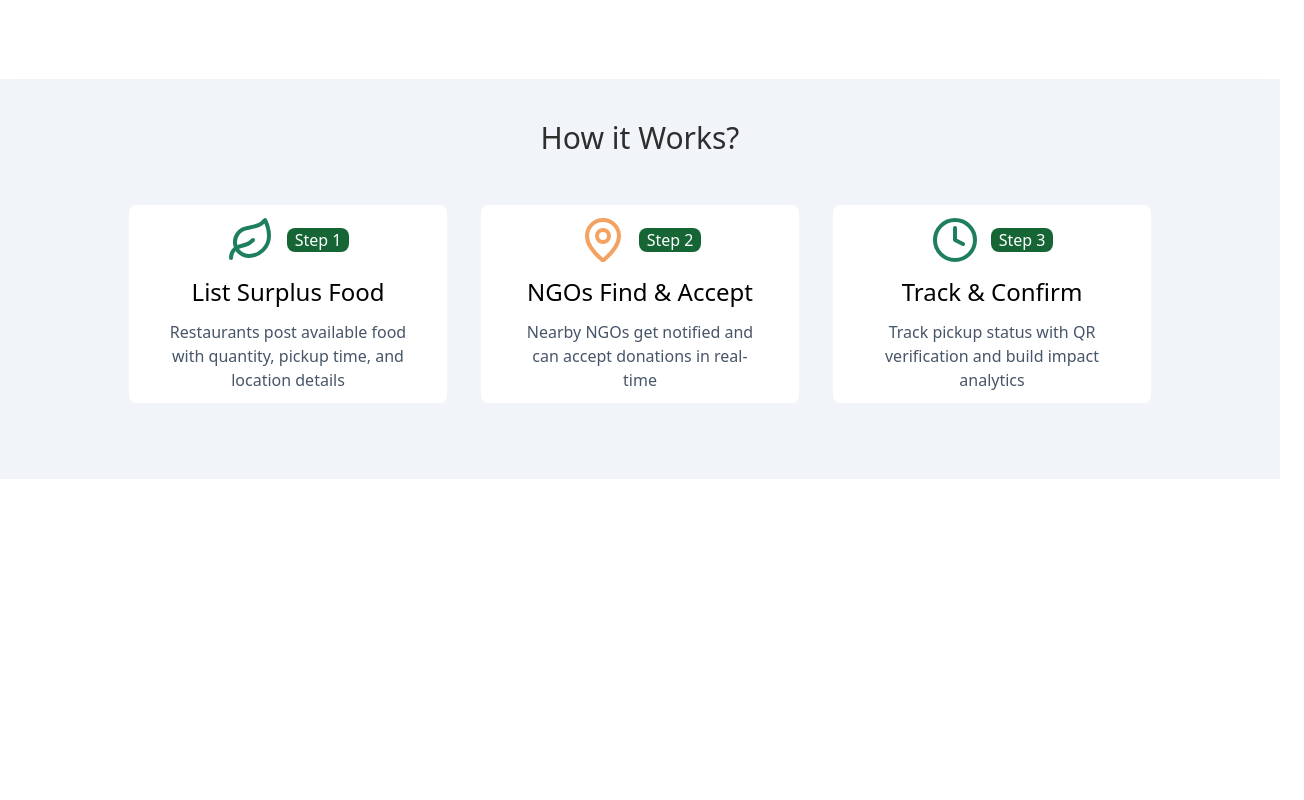
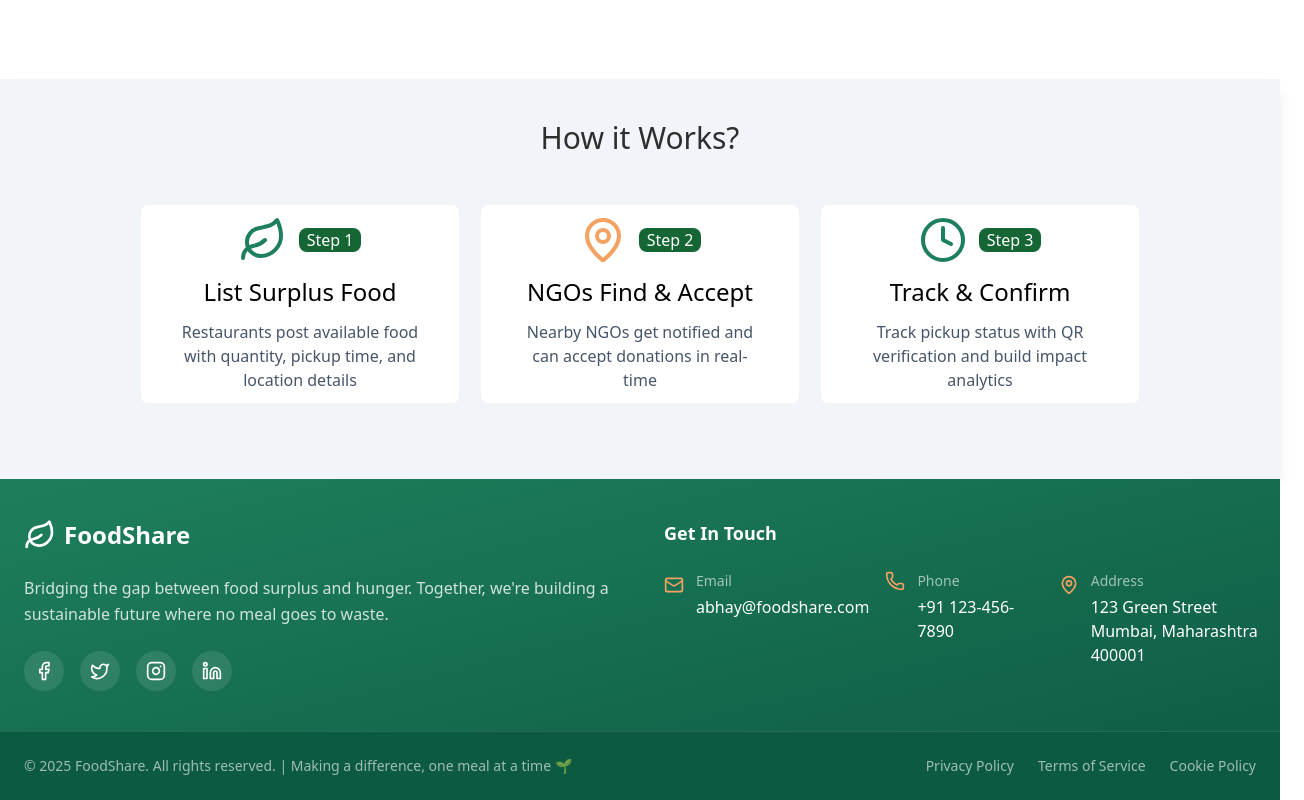
Before and after one commit to abhaypatidar3/Food-Waste-Reduction-Platform, a React app in the folder frontend/: page / in a window 1280 px wide. Shown: the part 587-1387 px from the top of the page, 1304 px wide, since content can reach past the window. Before the commit the page ends 1066 px from the top, so only its background shows below. Built offline with nearby package versions, Linux system fonts and the light colour scheme; no server answers; the HTML template or start-up script is replaced by a standard one.

Commit message:
added footer

```diff
--- a/frontend/src/pages/LandingPage.jsx
+++ b/frontend/src/pages/LandingPage.jsx
@@ -1,6 +1,6 @@
 import React, { useState, useEffect } from 'react'
 import { Link, useNavigate } from 'react-router-dom';
-import { Leaf, Users, TrendingUp, MapPin, Clock, Heart } from 'lucide-react';
+import { Leaf, Users, TrendingUp, MapPin, Clock, Heart, Mail, Phone, MapPinIcon, Facebook, Twitter, Instagram, Linkedin, Github } from 'lucide-react';
 import Card from '../components/Landingpage/Card';
 import { landingPageAPI } from '../services/api';
 
@@ -73,14 +73,14 @@ const LandingPage = () => {
           <div className='flex md:pl-[10vw] gap-3 text-left justify-center md:justify-normal'>
             <TrendingUp className='w-[50px] h-[50px] mt-1 text-[#1E7F5C]' />
             <div>
-              <p className='text-4xl'>{analytics?.totalfoodServed || 0} Kg</p>
+              <p className='text-4xl'>{analytics?.totalfoodServed || 0}</p>
               <p className='text-slate-600'>Food Waste Prevented</p>
             </div>
           </div>
         </div>
         <div className='h-[100vh] md:h-[50vh] bg-slate-100 shadow-lg border border-slate-100 justify-items-center items-center'>
-          <h2 className='text-3xl text-center mb-12 text-[#2E2E2E] pt-[5vh]'>How it Works?</h2>
-          <div className='grid grid-cols-1 md:mx-[5vw] md:grid-cols-3 place-items-center gap-5 md:gap-8'>
+          <h2 className='text-3xl text-center mb-12 text-[#2E2E2E] pt-[5vh]'>How it Works? </h2>
+          <div className='grid grid-cols-1 md: mx-[5vw] md:grid-cols-3 place-items-center gap-5 md:gap-5'>
           <Card
               step={"1"}
               icon={<Leaf className='w-12 h-12 text-[#1E7F5C] '/>}
@@ -101,6 +101,97 @@ const LandingPage = () => {
           />
           </div>
         </div>
+
+        {/* Footer */}
+        <footer className="bg-gradient-to-br from-[#1E7F5C] to-[#0D5A43] text-white">
+          {/* Main Footer Content */}
+          <div className="max-w-7xl mx-auto px-6 py-10">
+            <div className="grid grid-cols-1 md:grid-cols-2 gap-12">
+
+              {/* About Section */}
+              <div>
+                <div className="flex items-center gap-2 mb-6">
+                  <Leaf className="w-8 h-8" />
+                  <span className="text-2xl font-bold">FoodShare</span>
+                </div>
+                <p className="text-white/80 mb-6 leading-relaxed">
+                  Bridging the gap between food surplus and hunger.  Together, we're building a sustainable future where no meal goes to waste.
+                </p>
+                <div className="flex gap-4">
+                  <a href="#" className="w-10 h-10 bg-white/10 hover:bg-white/20 rounded-full flex items-center justify-center transition-all">
+                    <Facebook size={20} />
+                  </a>
+                  <a href="#" className="w-10 h-10 bg-white/10 hover:bg-white/20 rounded-full flex items-center justify-center transition-all">
+                    <Twitter size={20} />
+                  </a>
+                  <a href="#" className="w-10 h-10 bg-white/10 hover:bg-white/20 rounded-full flex items-center justify-center transition-all">
+                    <Instagram size={20} />
+                  </a>
+                  <a href="#" className="w-10 h-10 bg-white/10 hover:bg-white/20 rounded-full flex items-center justify-center transition-all">
+                    <Linkedin size={20} />
+                  </a>
+                </div>
+              </div>
+
+              {/* Contact Info */}
+              <div className="md:w-[50vw]">
+                <h3 className="text-lg font-bold mb-6">Get In Touch</h3>
+                <ul className="space-y-4 sm:space-y-0 md:flex gap-4">
+                  <p className="flex gap-3">
+                    <Mail className="w-5 h-5 text-[#F4A261] flex-shrink-0 mt-1" />
+                    <div>
+                      <p className="text-white/60 text-sm mb-1">Email</p>
+                      <a href="mailto:support@foodshare.com" className="text-white hover:text-[#F4A261] transition-colors">
+                        abhay@foodshare.com
+                      </a>
+                    </div>
+                  </p>
+                  <p className="flex mt-0 mb-4 gap-3">
+                    <Phone className="w-5 h-5 text-[#F4A261] flex-shrink-0 " />
+                    <div>
+                      <p className="text-white/60 text-sm mb-1">Phone</p>
+                      <a href="tel: +911234567890" className="text-white hover:text-[#F4A261] transition-colors">
+                        +91 123-456-7890
+                      </a>
+                    </div>
+                  </p>
+                  <p className="flex items-start gap-3">
+                    <MapPinIcon className="w-5 h-5 text-[#F4A261] flex-shrink-0 mt-1" />
+                    <div>
+                      <p className="text-white/60 text-sm mb-1">Address</p>
+                      <p className="text-white">
+                        123 Green Street<br />
+                        Mumbai, Maharashtra 400001
+                      </p>
+                    </div>
+                  </p>
+                </ul>
+              </div>
+            </div>
+          </div>
+
+          {/* Bottom Bar */}
+          <div className="border-t border-white/10 bg-[#0D5A43]">
+            <div className="max-w-7xl mx-auto px-6 py-6">
+              <div className="flex flex-col md:flex-row items-center justify-between gap-4">
+                <p className="text-white/60 text-sm text-center md:text-left">
+                  © 2025 FoodShare. All rights reserved.  | Making a difference, one meal at a time 🌱
+                </p>
+                <div className="flex gap-6 text-sm">
+                  <Link to="/privacy" className="text-white/60 hover:text-white transition-colors">
+                    Privacy Policy
+                  </Link>
+                  <Link to="/terms" className="text-white/60 hover:text-white transition-colors">
+                    Terms of Service
+                  </Link>
+                  <Link to="/cookies" className="text-white/60 hover: text-white transition-colors">
+                    Cookie Policy
+                  </Link>
+                </div>
+              </div>
+            </div>
+          </div>
+        </footer>
     </div>
   )
 }
```
